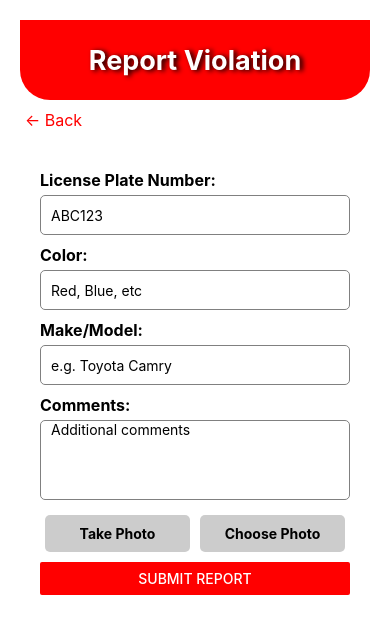
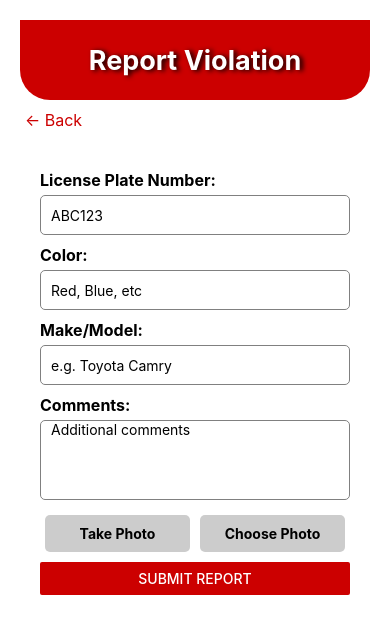
Before and after one commit to UNLV-CS472-672/2025-S-GROUP1-URP, a React Native app: screen /Report in a window 390 px wide. Shown: the top 634 px of the page. Built offline with nearby package versions, Linux system fonts and the light colour scheme.

Commit message:
Updated red coloring

```diff
--- a/screens/MyAccountScreen.js
+++ b/screens/MyAccountScreen.js
@@ -231,7 +231,7 @@ const styles = StyleSheet.create({
   header: {
     width: '100%',
     height: 80,
-    backgroundColor: 'red',
+    backgroundColor: '#CC0000',
     justifyContent: 'center',
     alignItems: 'center',
     borderBottomLeftRadius: 30,
@@ -252,7 +252,7 @@ const styles = StyleSheet.create({
     paddingLeft: 5
   },
   backText: {
-    color: 'red',
+    color: '#CC0000',
     fontSize: 16,
   },
   profileHeader: {
--- a/screens/ReportScreen.js
+++ b/screens/ReportScreen.js
@@ -172,7 +172,7 @@ export default function ReportScreen ({ navigation }) {
           )}
 
           {/* Submit */}
-          <Button title='Submit Report' onPress={handleSubmit} color='red' />
+          <Button title='Submit Report' onPress={handleSubmit} color='#CC0000' />
         </View>
       </ScrollView>
 
@@ -189,7 +189,7 @@ const styles = StyleSheet.create({
   header: {
     width: '100%',
     height: 80,
-    backgroundColor: 'red',
+    backgroundColor: '#CC0000',
     justifyContent: 'center',
     alignItems: 'center',
     borderBottomLeftRadius: 30,
@@ -210,7 +210,7 @@ const styles = StyleSheet.create({
     paddingLeft: 5
   },
   backText: {
-    color: 'red',
+    color: '#CC0000',
     fontSize: 16,
   },
   scrollContent: {
@@ -262,7 +262,7 @@ const styles = StyleSheet.create({
   },
   backButton: {
     width: '50%',
-    backgroundColor: '#B0463C',
+    backgroundColor: '#CC0000',
     paddingVertical: 15,
     alignItems: 'center',
     borderRadius: 5,
--- a/screens/ReservationStatusScreen.js
+++ b/screens/ReservationStatusScreen.js
@@ -200,7 +200,7 @@ const styles = StyleSheet.create({
   },
   header: {
     width: "100%",
-    backgroundColor: "red",
+    backgroundColor: "#CC0000",
     height: 80,
     justifyContent: 'center',
     alignItems: "center",
@@ -223,7 +223,7 @@ const styles = StyleSheet.create({
   },
   backText: {
     fontSize: 16,
-    color:'red'
+    color:'#CC0000'
   },
   inputBox: {
     width: "90%",
@@ -250,7 +250,7 @@ const styles = StyleSheet.create({
     marginTop: 10,
   },
   expiredTimerBox: {
-    backgroundColor: "red",
+    backgroundColor: "#CC0000",
   },
   timerText: {
     fontSize: 24,
@@ -268,7 +268,7 @@ const styles = StyleSheet.create({
     marginTop: 20,
   },
   cancelButtonText: {
-    color: "red",
+    color: "#CC0000",
     textDecorationLine: "underline",
     fontSize: 16,
   },
```
